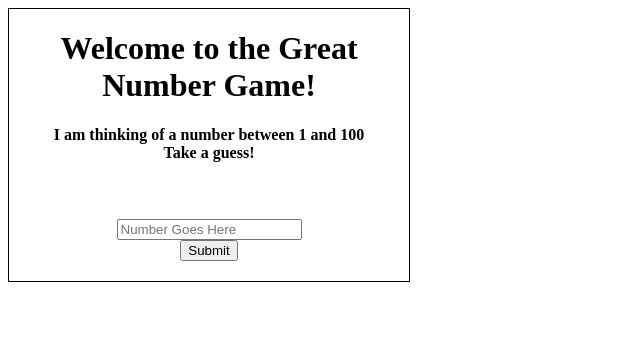
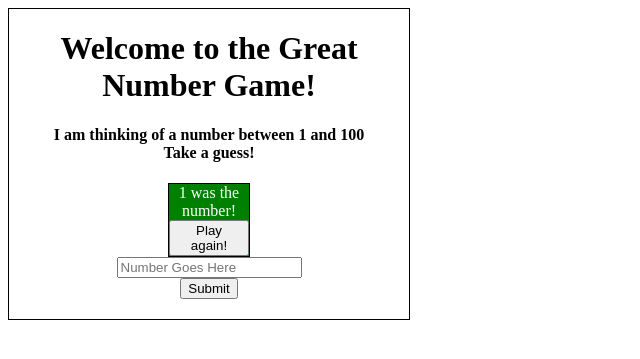
Before and after one commit to falterfriday/python-number_game, a Flask app: page / in a window 1280 px wide. Shown: the top 359 px of the page, without its empty margins (0-640 px from the left). Run offline with Flask 2, Linux system fonts and the light colour scheme; the visitor is signed in with stand-in values (Sample User, id 1).

Commit message:
figured out how to pass the variables across to html, broke css in the process... awesome

```diff
--- a/server.py
+++ b/server.py
@@ -8,23 +8,25 @@ import random
 def index():
 	if not session.has_key('number'):
 		session['number'] = random.randint(1,100)
-	print 'Random number is', session['number']
+	print 'The random number is', session['number']
 	number = session['number']
+	if not session.has_key('guess'):
+		session['guess'] = 0
+	print session
 	return render_template('index.html', number=number)
 
 @app.route('/submit', methods=['POST'])
 def submit():
-	guess=int(request.form['guess'])
+	guess1 = int(request.form['guess'])
 	if session['number'] == int(request.form['guess']):
 		print 'Your Guess is Correct'
-		showme3 = 'showme'
 	elif int(request.form['guess']) > session['number']:
 		print 'Your Guess is Too High'
-		showme2='showme'
 	elif int(request.form['guess']) < session['number']:
 		print 'Your Guess is Too Low'
-		showme1='showme'
-
+	print 'Your guess was', guess1
+	session['guess']=guess1
+	print session
 	return redirect('/')
 # @app.route('/')
 # def clear():
--- a/static/style.css
+++ b/static/style.css
@@ -12,11 +12,11 @@
 	border: solid black 1px;
 }
 .box.wrong {
-	display: none;
+	/*display: none;*/
 	background-color: red;
 	color: white;
 }.box.correct {
-	display: none;
+	/*display: none;*/
 	background-color: green;
 	color: white;
 }
--- a/templates/index.html
+++ b/templates/index.html
@@ -24,15 +24,26 @@ Description: Never Stop Learning
 	<link rel="stylesheet" type="text/css" href="{{ url_for('static', filename='style.css') }}">
 </head>
 <body>
+
 <div class="wrapper">
 	<h1>Welcome to the Great Number Game!</h1>
 	<h4>I am thinking of a number between 1 and 100<br>
 	Take a guess!</h4>
-	<div class="box wrong" id="{{showme1}}">Too Low!</div>
+
+	{% if 0 < session['guess'] < session['number'] %}
+
+	<div class="box wrong">Too Low!</div>
+
 	<br>
-	<div class="box wrong" id="{{showme2}}">Too High!</div><br>
-	<div class="box correct" id="{{showme3}}">{{number}} was the number!<br>
+	{% elif session['guess'] > session['number'] %}
+
+	<div class="box wrong">Too High!</div><br>
+
+	{% elif session['guess'] == session['number'] %}
+	<div class="box correct">{{number}} was the number!<br>
+
 	<button name='clear'>Play again!</button>
+	{% endif %}
 	</div>
 
 	<form method='post' action='/submit'>
```
